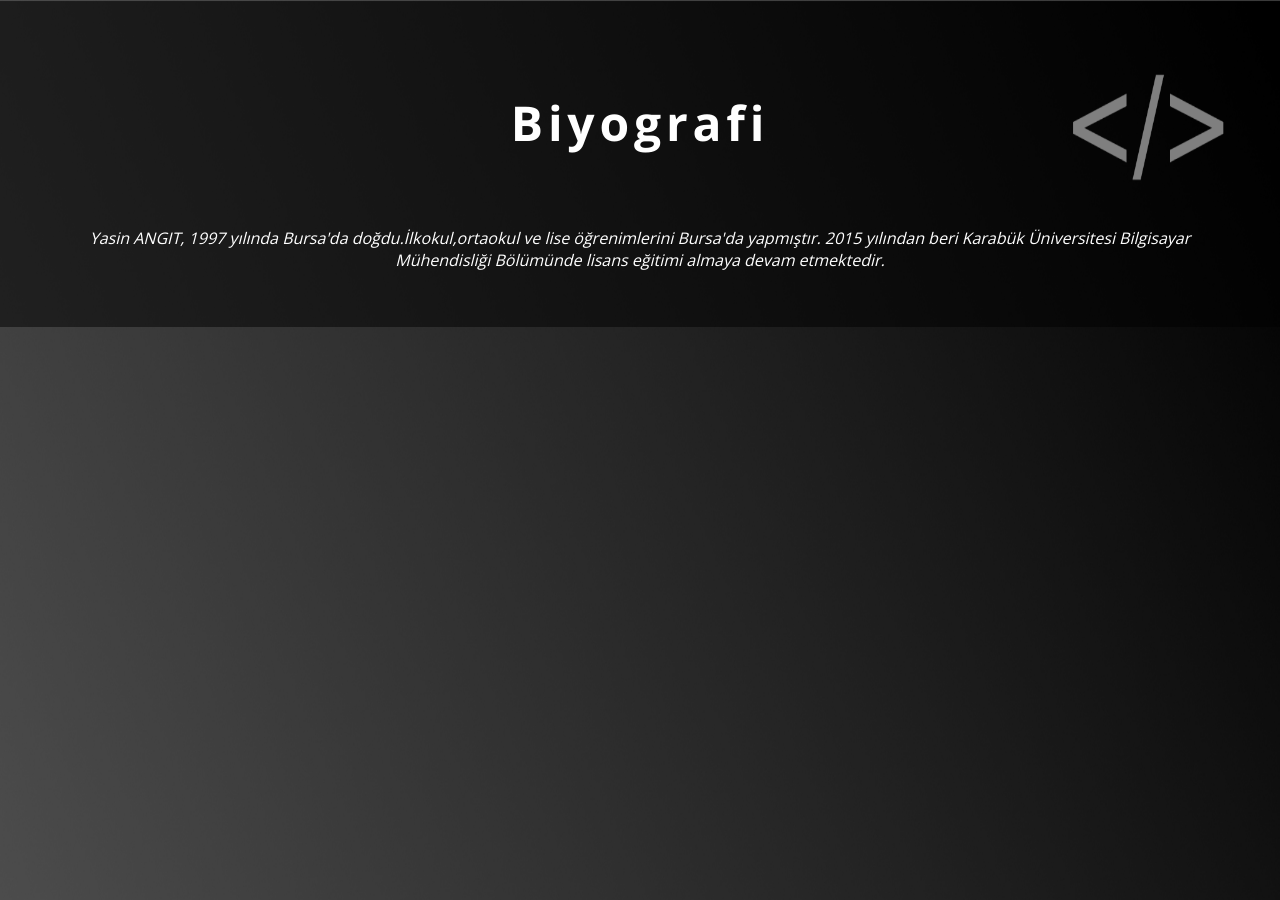
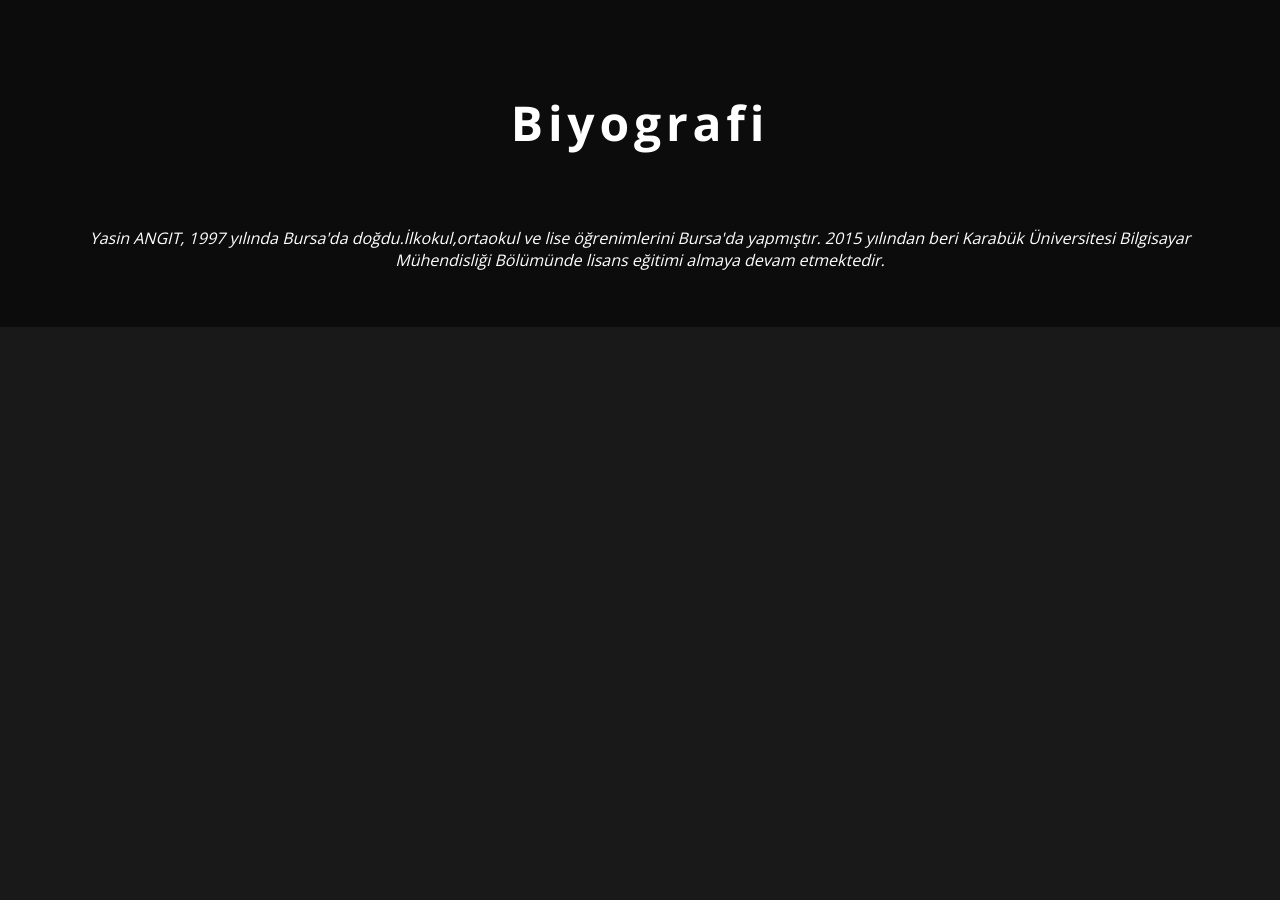
Before and after one commit to yasnangt/yasnangt.github.io, a Jekyll site: the page hakkımda.html, which Jekyll copies as it is, in a window 1280 px wide. Built offline with Jekyll 4.4.1, drawn with Linux system fonts in a browser that asks for light colours; nearby versions of some CDN libraries.

Commit message:
Update hakkımda.html

```diff
--- a/hakkımda.html
+++ b/hakkımda.html
@@ -19,7 +19,7 @@
               <script>
               new WOW().init();
               </script>
-            <img src="imgs/a.jpg" id="fullscreen">
+
          <div class="ui container">
 
 
```
